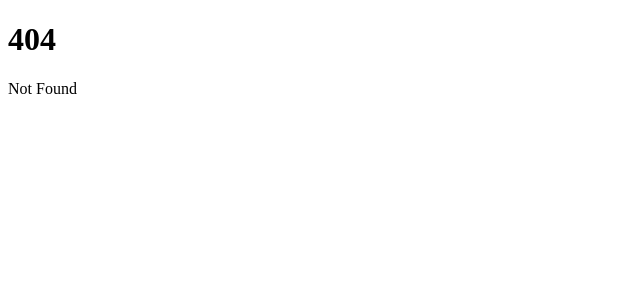
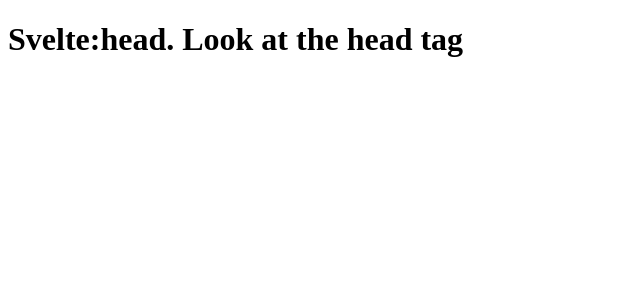
Before and after one commit to Waldemar-00/svelte_5, a SvelteKit app in the folder myapp/: page /head in a window 1280 px wide. Before the commit this address had no page. Shown: the top 300 px of the page, without its empty margins (0-640 px from the left). Built offline with nearby package versions, Linux system fonts and the light colour scheme.

Commit message:
svelte:head. tags: meta and title.

```diff
--- /dev/null
+++ b/myapp/src/routes/head/+page.svelte
@@ -0,0 +1,11 @@
+<script>
+
+
+</script>
+
+<svelte:head>
+    <title>Hello svelte:head!</title>
+    <meta name='description' content="This is where the description goes for SEO"/>
+</svelte:head>
+
+<h1>Svelte:head. Look at the head tag</h1>
```
